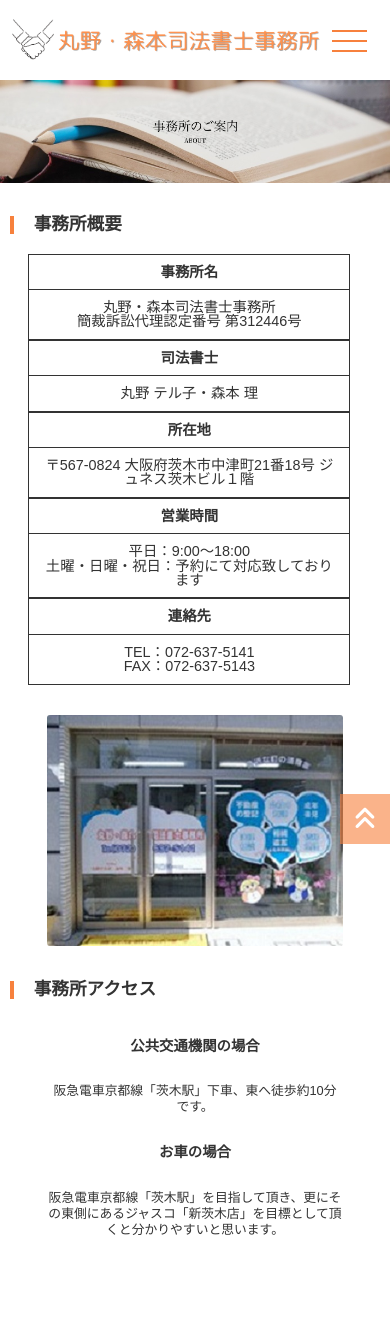
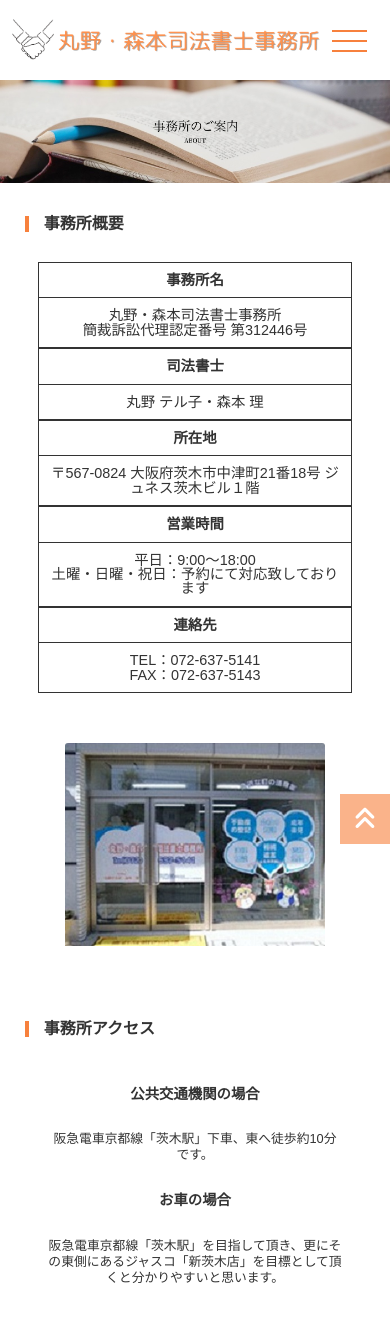
Before and after one commit to megumiruku/Maruno-office, a Vue app: page /about in a window 390 px wide. Shown: the top 1318 px of the page. Built offline with nearby package versions, Linux system fonts and the light colour scheme; grey boxes are pictures that could not be loaded.

Commit message:
third-commit

```diff
--- a/src/views/About.vue
+++ b/src/views/About.vue
@@ -148,29 +148,31 @@ export default {
     margin-bottom: 35px;
   }
   .section-ttl {
-    font-size: 1.1rem;
+    font-size: 1rem;
+    margin-bottom: 30px;
+    padding-left: 15px;
+    margin-left: 15px;
   }
   .flex {
     display: block;
   }
   .table {
-    width: 90%;
+    width: 85%;
     margin: 20px auto;
     border: none;
-    margin-bottom: 0;
   }
   .table th {
     border-bottom: none;
   }
   th, td {
     display: block;
-    width: 90%;
     text-align: center;
   }
   .right img {
-    width: 80%;
+    width: 70%;
     display: block;
     margin: 0px auto;
+    padding-bottom: 40px;
   }
   .left {
     width: 90%;
--- a/src/views/Contact.vue
+++ b/src/views/Contact.vue
@@ -175,9 +175,15 @@ textarea {
 -------------- */
 
 @media screen and (max-width: 768px) {
+  .ttl{
+    width: 100%;
+    margin-bottom: 30px;
+  }
   .section-ttl {
-    font-size: 1.1rem;
+    font-size: 1rem;
     margin-bottom: 30px;
+    padding-left: 15px;
+    margin-left: 15px;
   }
   .contact-info,
   form{
--- a/src/views/Service.vue
+++ b/src/views/Service.vue
@@ -206,6 +206,8 @@ export default {
   }
   .section-ttl {
     font-size: 1rem;
+    padding-left: 15px;
+    margin-left: 15px;
   }
   .explain,
   .service-all {
--- a/src/views/Staff.vue
+++ b/src/views/Staff.vue
@@ -122,6 +122,8 @@ export default {
   }
   .section-ttl {
     font-size: 1rem;
+    padding-left: 15px;
+    margin-left: 15px;
   }
   .flex {
     display: block;
@@ -134,7 +136,7 @@ export default {
     margin-bottom: 35px;
   }
   .office-content {
-    width: 95%;
+    width: 93%;
     margin: 20px auto;
     line-height: 1.4rem;
     font-size: 0.8rem;
```
